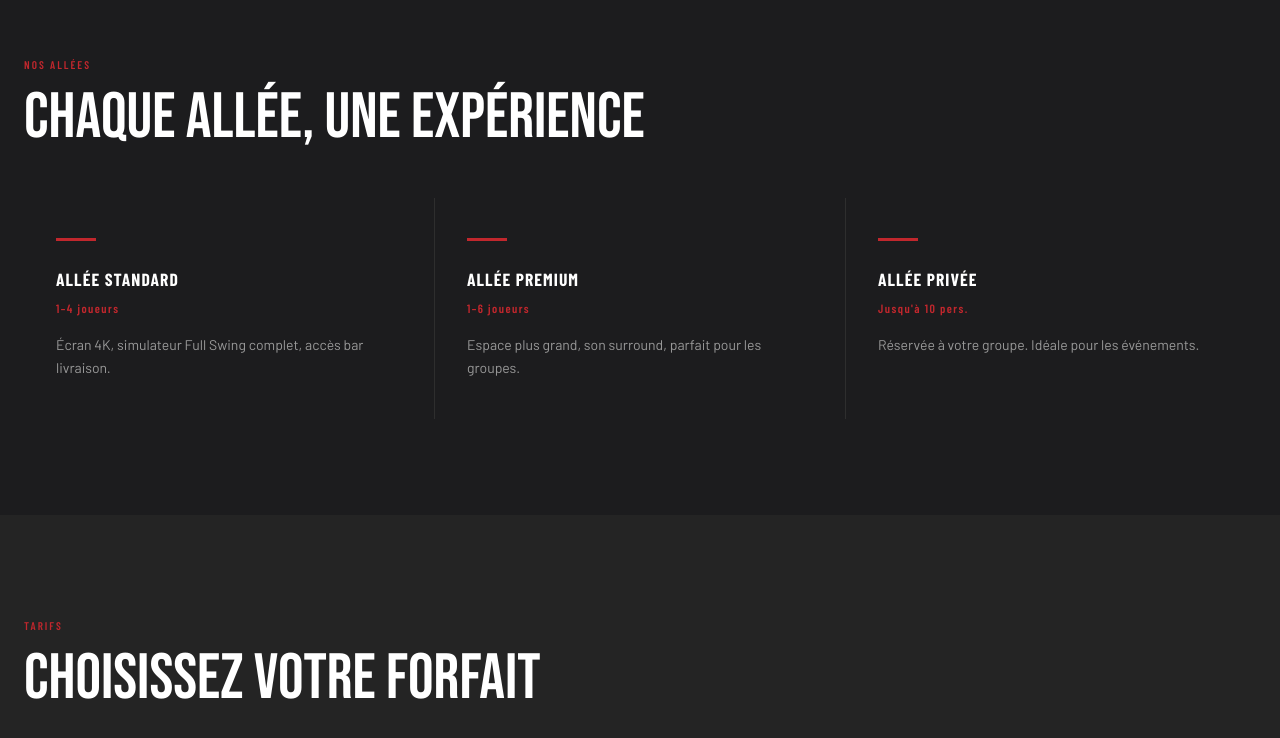
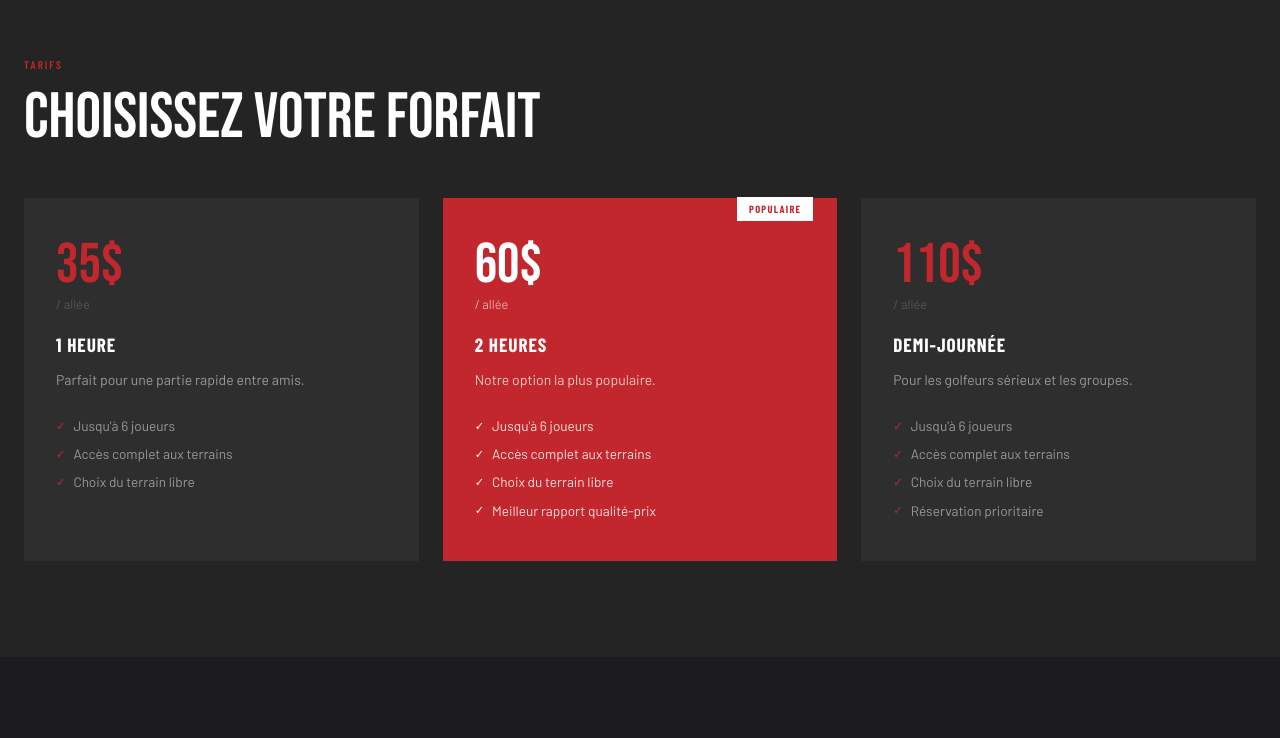
Before and after one commit to guillaumen929-pixel/golfomax, a React (Vite) app: page /simulateurs in a window 1280 px wide. Shown: the part 1171-1909 px from the top of the page. Built offline with nearby package versions, Linux system fonts and the light colour scheme.

Commit message:
Remove 'Nos allées' bay cards section from Simulateurs page
Co-Authored-By: Claude Sonnet 4.6 <noreply@anthropic.com>

```diff
--- a/src/pages/Simulateurs.jsx
+++ b/src/pages/Simulateurs.jsx
@@ -271,42 +271,6 @@ export default function Simulateurs() {
         </div>
       </section>
 
-      {/* Bay cards */}
-      <section style={{ background: '#1C1C1E', padding: '6rem 1.5rem' }}>
-        <div style={{ maxWidth: 1280, margin: '0 auto' }}>
-          <motion.div initial="hidden" whileInView="visible" viewport={{ once: true }} variants={staggerContainer} style={{ marginBottom: '3rem' }}>
-            <motion.div variants={fadeUp}><SectionLabel>{s.bays.eyebrow}</SectionLabel></motion.div>
-            <motion.h2 variants={fadeUp} style={{ fontFamily: 'var(--font-display)', fontSize: 'clamp(2.5rem, 5vw, 4rem)', color: '#fff', lineHeight: 1 }}>
-              {s.bays.headline}
-            </motion.h2>
-          </motion.div>
-          <motion.div
-            initial="hidden" whileInView="visible" viewport={{ once: true }} variants={staggerContainer}
-            style={{ display: 'grid', gridTemplateColumns: 'repeat(auto-fit, minmax(280px, 1fr))', gap: '1px', background: '#2E2E2E' }}
-          >
-            {s.bays.items.map((bay, i) => (
-              <motion.div
-                key={i}
-                variants={fadeUp}
-                whileHover={{ background: '#242424' }}
-                style={{ background: '#1C1C1E', padding: '2.5rem 2rem', transition: 'background 0.2s' }}
-              >
-                <div style={{ height: 3, background: '#C1272D', width: 40, marginBottom: '1.5rem' }} />
-                <h3 style={{ color: '#fff', fontFamily: 'var(--font-heading)', fontWeight: 700, fontSize: '1.1rem', letterSpacing: '0.06em', textTransform: 'uppercase', marginBottom: '0.4rem' }}>
-                  {bay.name}
-                </h3>
-                <p style={{ color: '#C1272D', fontFamily: 'var(--font-heading)', fontSize: '0.75rem', letterSpacing: '0.12em', marginBottom: '1rem' }}>
-                  {bay.capacity}
-                </p>
-                <p style={{ color: '#999', fontFamily: 'var(--font-body)', fontSize: '0.875rem', lineHeight: 1.6 }}>
-                  {bay.desc}
-                </p>
-              </motion.div>
-            ))}
-          </motion.div>
-        </div>
-      </section>
-
       {/* Packages */}
       <section id="packages" style={{ background: '#242424', padding: '6rem 1.5rem', scrollMarginTop: '5rem' }}>
         <div style={{ maxWidth: 1280, margin: '0 auto' }}>
```
